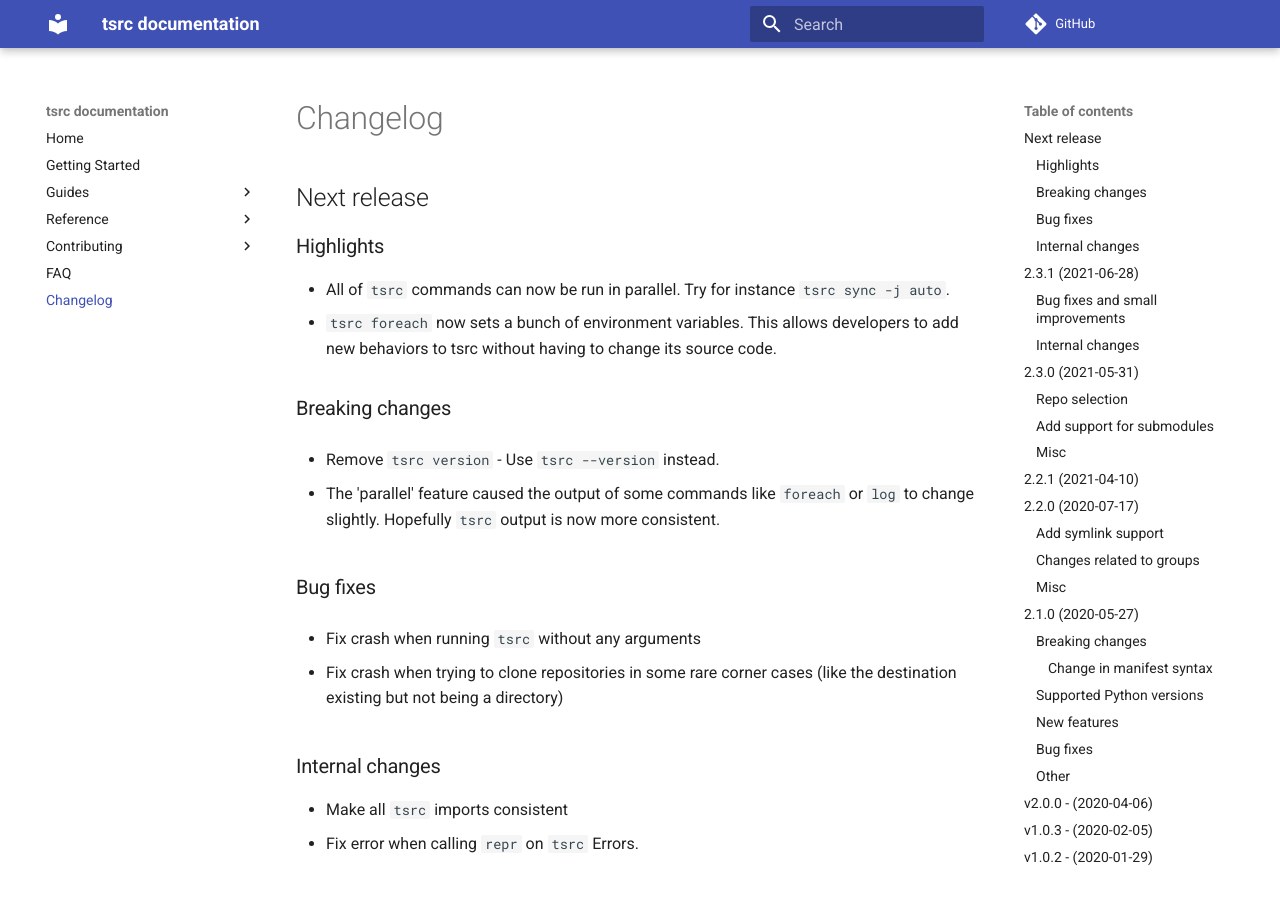
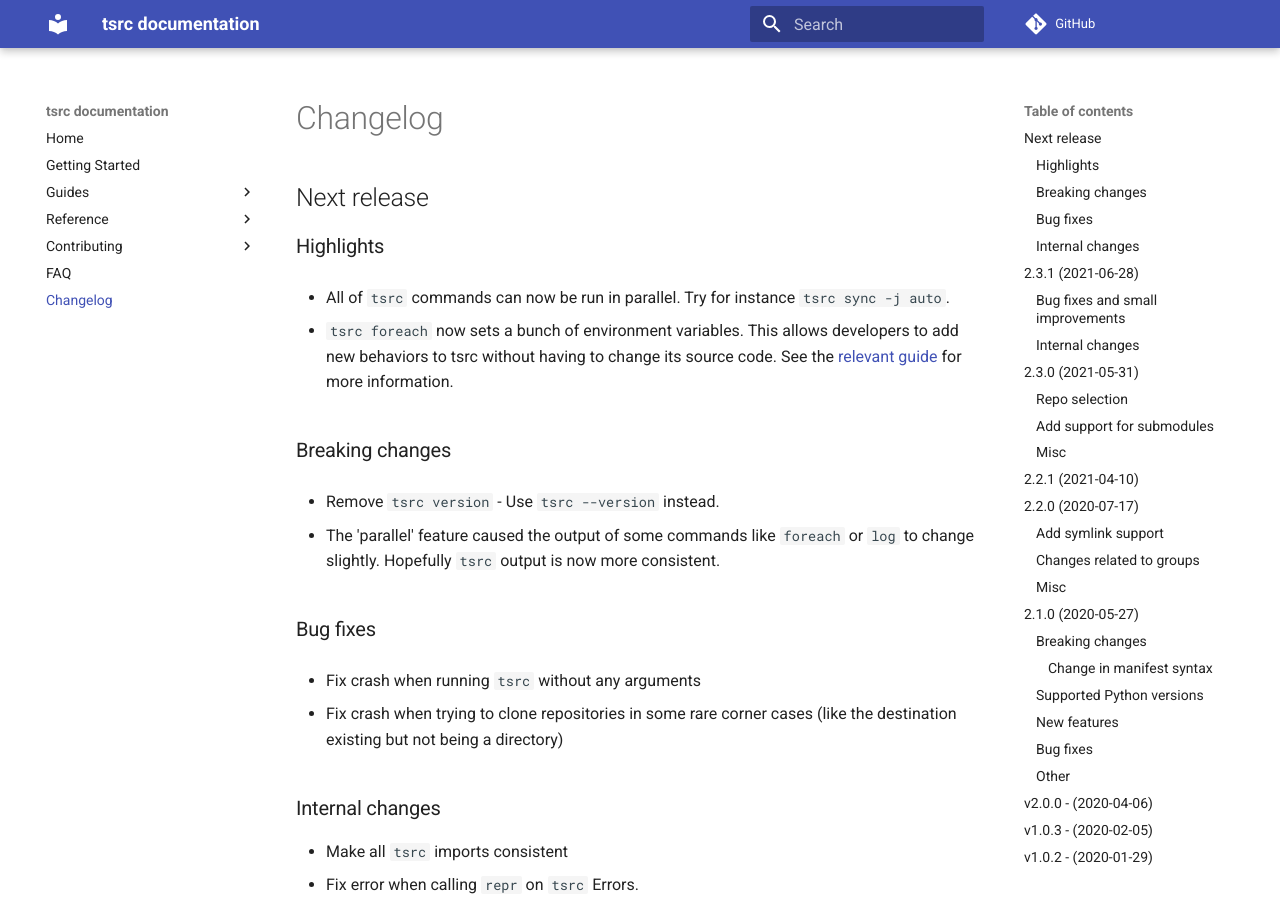
Before and after one commit to your-tools/tsrc, an MkDocs documentation site: the page built from docs/changelog.md, in a window 1280 px wide and 900 px high. Built offline with MkDocs 1.6.1 and Material for MkDocs 9.7.7, drawn with Linux system fonts in a browser that asks for light colours; comment, search, counter and statistics services are not loaded.

Commit message:
Add link to relevant guide in the changelog

```diff
--- a/docs/changelog.md
+++ b/docs/changelog.md
@@ -5,8 +5,10 @@
 ### Highlights
 
 * All of `tsrc` commands can now be run in parallel. Try for instance `tsrc sync -j auto`.
+
 * `tsrc foreach` now sets a bunch of environment variables. This allows
-  developers to add new behaviors to tsrc without having to change its source code.
+  developers to add new behaviors to tsrc without having to change its source code. See
+  the [relevant guide](https://dmerejkowsky.github.io/tsrc/guide/foreach) for more information.
 
 ### Breaking changes
 
```
